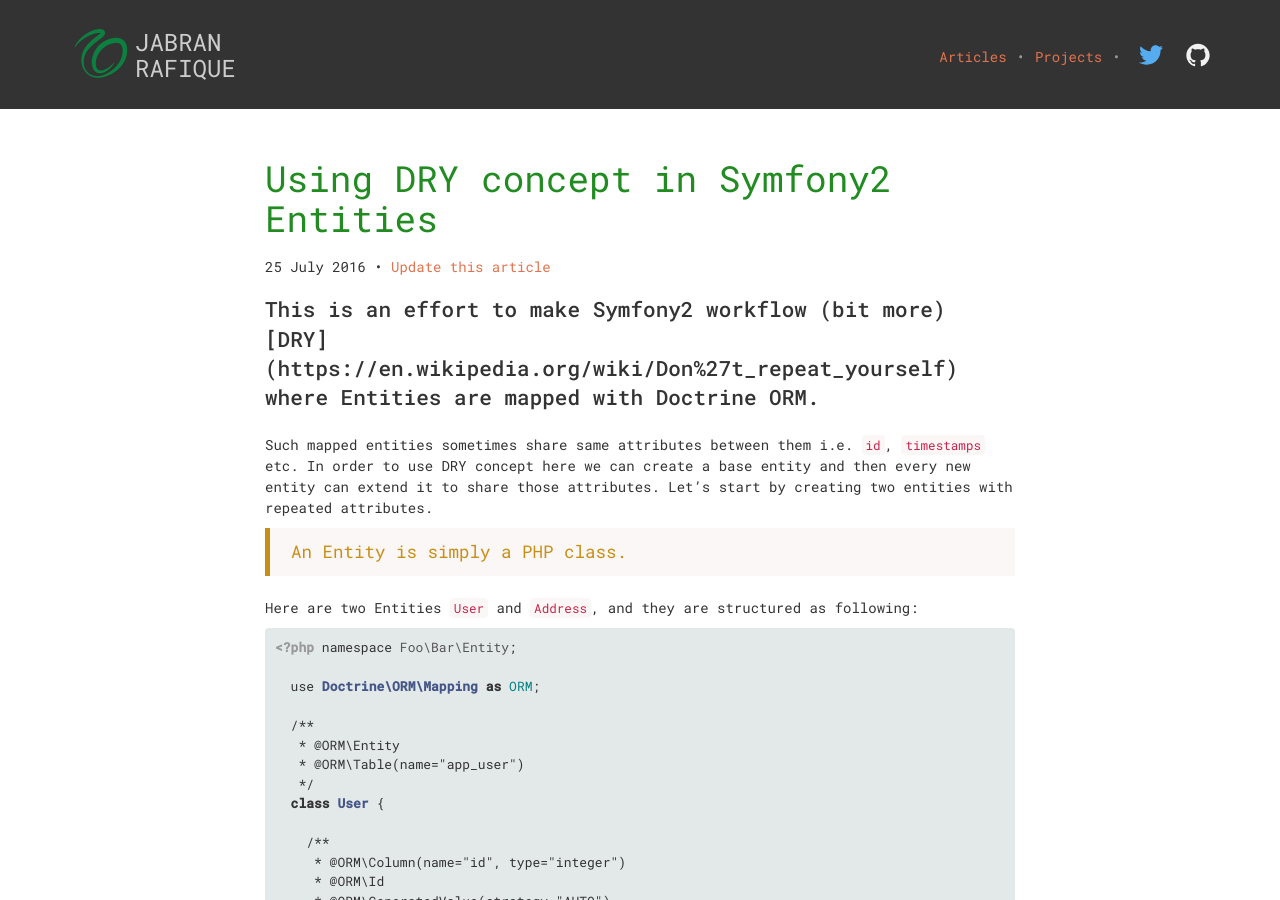
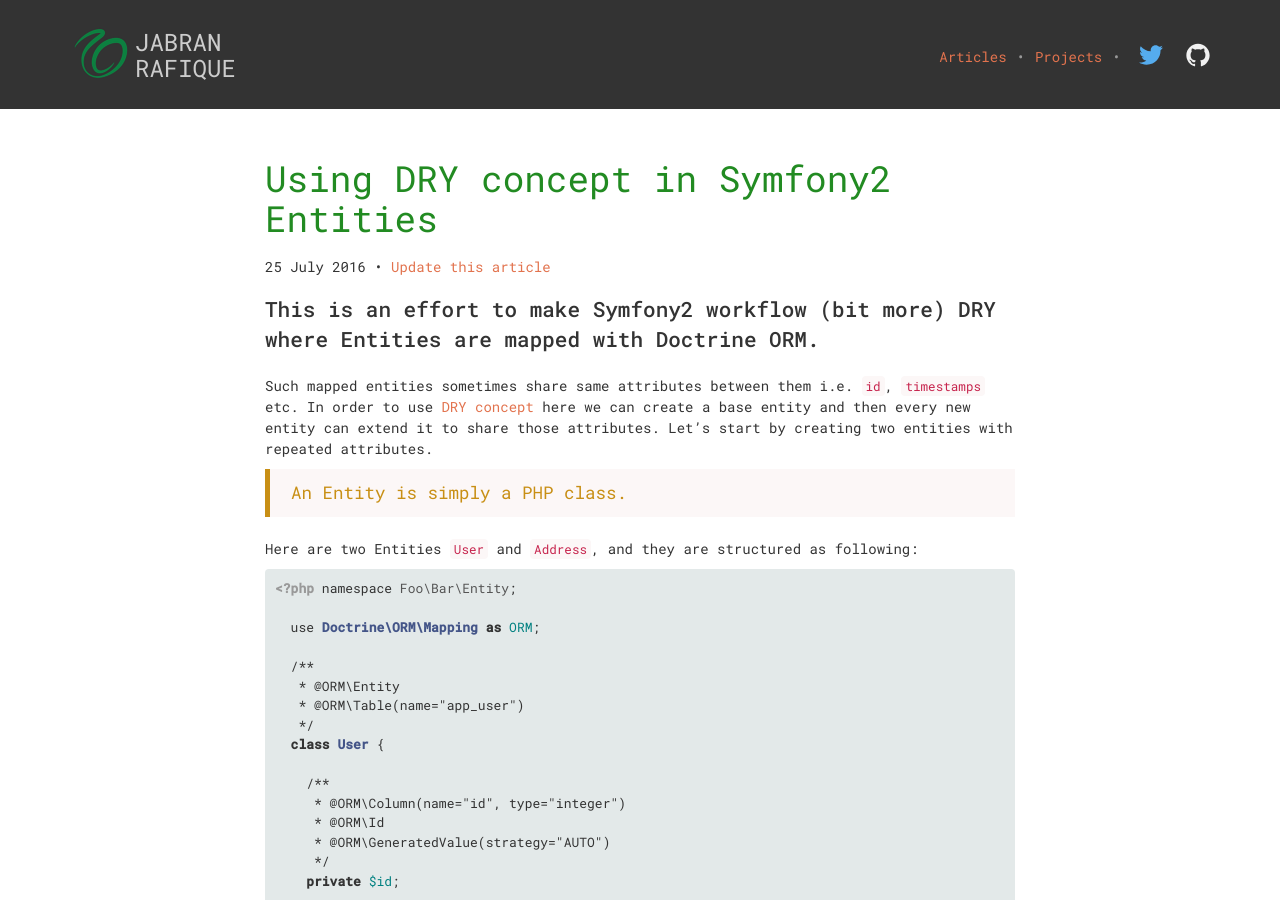
Before and after one commit to jabranr/jabranr.github.io-legacy, a Jekyll site: the page built from _posts/2016-07-25-using-dry-in-symfony2-entities.markdown, in a window 1280 px wide and 900 px high. Built offline with Jekyll 4.4.1, drawn with Linux system fonts in a browser that asks for light colours; comment, search, counter and statistics services are not loaded.

Commit message:
fix link

```diff
--- a/_posts/2016-07-25-using-dry-in-symfony2-entities.markdown
+++ b/_posts/2016-07-25-using-dry-in-symfony2-entities.markdown
@@ -11,9 +11,9 @@
 private: false
 ---
 
-<p class="lead">This is an effort to make Symfony2 workflow (bit more) [DRY](https://en.wikipedia.org/wiki/Don%27t_repeat_yourself) where Entities are mapped with Doctrine ORM.</p>
+<p class="lead">This is an effort to make Symfony2 workflow (bit more) DRY where Entities are mapped with Doctrine ORM.</p>
 
-Such mapped entities sometimes share same attributes between them i.e. `id`, `timestamps` etc. In order to use DRY concept here we can create a base entity and then every new entity can extend it to share those attributes. Let's start by creating two entities with repeated attributes.
+Such mapped entities sometimes share same attributes between them i.e. `id`, `timestamps` etc. In order to use [DRY concept](https://en.wikipedia.org/wiki/Don%27t_repeat_yourself) here we can create a base entity and then every new entity can extend it to share those attributes. Let's start by creating two entities with repeated attributes.
 
 > An Entity is simply a PHP class.
 
```
